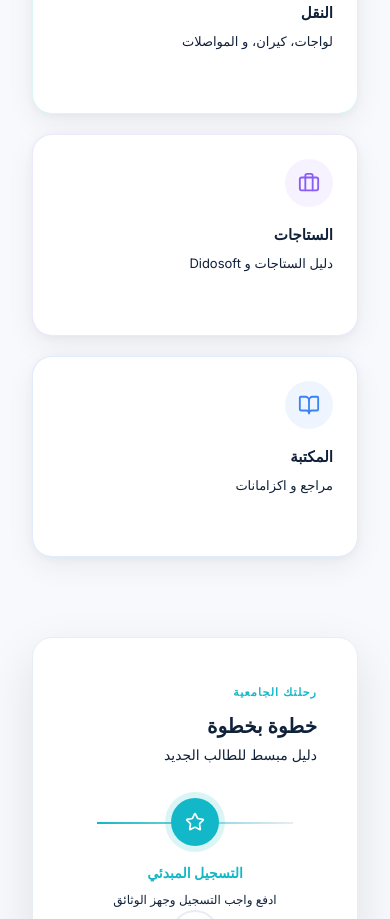
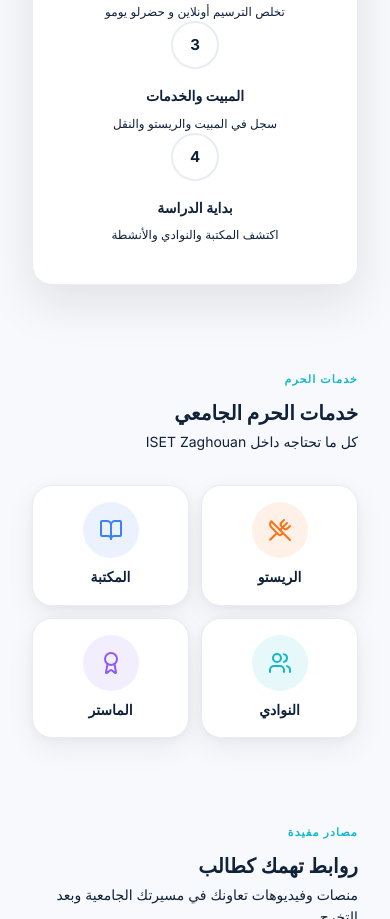
Before and after one commit to jozefelmanga/iset-zaghouan-hub, a Next.js app: page / in a window 390 px wide. Shown: the part 1700-2619 px from the top of the page. Built offline with nearby package versions, Linux system fonts and the light colour scheme.

Commit message:
Add responsive grid helpers for mobile layouts in globals.css and refactor page.tsx to use new classes

```diff
--- a/src/app/globals.css
+++ b/src/app/globals.css
@@ -103,6 +103,79 @@
 @media (max-width: 767px) {
   .desktop-only {
     display: none !important;
+  }
+}
+
+/* ========================================
+   RESPONSIVE GRID HELPERS
+   ======================================== */
+
+/* 2-column grid on mobile, auto-fill on desktop */
+.grid-2-mobile {
+  display: grid !important;
+  grid-template-columns: repeat(2, 1fr) !important;
+  gap: 12px !important;
+}
+
+@media (min-width: 768px) {
+  .grid-2-mobile {
+    grid-template-columns: repeat(auto-fill, minmax(260px, 1fr)) !important;
+    gap: 20px !important;
+  }
+}
+
+/* Compact card styles inside the 2-col mobile grid */
+@media (max-width: 767px) {
+  .grid-2-mobile a,
+  .grid-2-mobile > div > a {
+    padding: 16px 12px !important;
+  }
+
+  .grid-2-mobile .icon-circle {
+    width: 40px !important;
+    height: 40px !important;
+    margin-bottom: 10px !important;
+  }
+
+  .grid-2-mobile h3 {
+    font-size: 13px !important;
+    margin-bottom: 0 !important;
+  }
+
+  /* Hide description text on mobile — too cramped */
+  .grid-2-mobile p {
+    display: none !important;
+  }
+
+  /* Hide the "عرض التفاصيل" arrow row */
+  .grid-2-mobile .flex.items-center.gap-1 {
+    display: none !important;
+  }
+}
+
+/* 2-column grid on mobile for campus services */
+.grid-2-campus {
+  display: grid !important;
+  grid-template-columns: repeat(2, 1fr) !important;
+  gap: 12px !important;
+}
+
+@media (min-width: 768px) {
+  .grid-2-campus {
+    grid-template-columns: repeat(auto-fill, minmax(180px, 1fr)) !important;
+    gap: 16px !important;
+  }
+}
+
+@media (max-width: 767px) {
+  .grid-2-campus a {
+    padding: 16px 10px !important;
+    gap: 8px !important;
+  }
+
+  .grid-2-campus p:last-child {
+    font-size: 11px !important;
+    line-height: 1.4 !important;
   }
 }
 
--- a/src/app/page.tsx
+++ b/src/app/page.tsx
@@ -460,13 +460,7 @@ export default function HomePage() {
             title="كل ما تحتاجه في مكان واحد"
             subtitle="الخدمات الأساسية للحياة الجامعية"
           />
-          <div
-            style={{
-              display: "grid",
-              gridTemplateColumns: "repeat(auto-fill, minmax(280px, 1fr))",
-              gap: "20px",
-            }}
-          >
+          <div className="grid-2-mobile">
             {quickActions.map((action, i) => (
               <motion.div
                 key={action.href}
@@ -562,13 +556,7 @@ export default function HomePage() {
             title="خدمات الحرم الجامعي"
             subtitle="كل ما تحتاجه داخل ISET Zaghouan"
           />
-          <div
-            style={{
-              display: "grid",
-              gridTemplateColumns: "repeat(auto-fill, minmax(200px, 1fr))",
-              gap: "16px",
-            }}
-          >
+          <div className="grid-2-campus">
             {campusServices.map((item) => {
               const Icon = item.icon;
               return (
```
